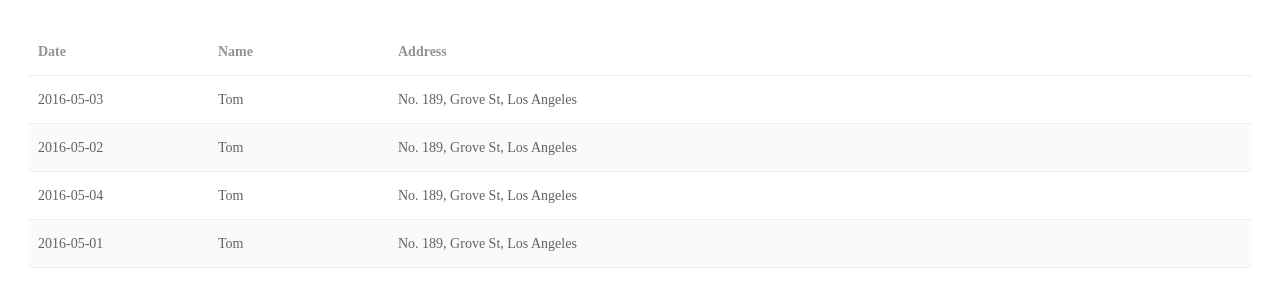
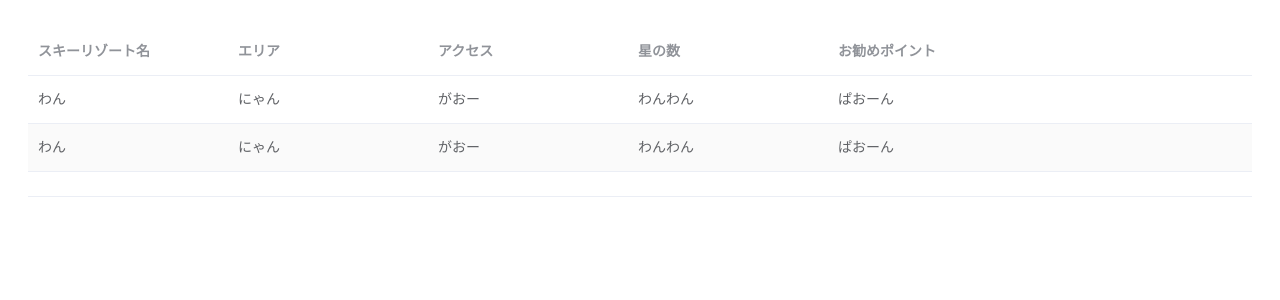
Before and after one commit to yoko-newDeveloper/skiresort_information, a Vue app: page / in a window 1280 px wide. Shown: the top 300 px of the page. Built offline with nearby package versions, Linux system fonts and the light colour scheme.

Commit message:
テーブル作成/READ.me編集

```diff
--- a/src/views/HomeView.vue
+++ b/src/views/HomeView.vue
@@ -4,57 +4,57 @@
   stripe
   style="width: 100%">
   <el-table-column
-    prop="date"
-    label="Date"
-    width="180">
+    prop="skiresortName"
+    label="スキーリゾート名"
+    width="200">
   </el-table-column>
   <el-table-column
-    prop="name"
-    label="Name"
-    width="180">
+    prop="area"
+    label="エリア"
+    width="200">
   </el-table-column>
   <el-table-column
-    prop="address"
-    label="Address">
+    prop="access"
+    label="アクセス"
+    width="200">
   </el-table-column>
+  <el-table-column
+    prop="numberOfStars"
+    label="星の数"
+    width="200">
+  </el-table-column>
+  <el-table-column
+    prop="recommentedPoint"
+    label="お勧めポイント">
+  </el-table-column>
+
 </el-table>
-<!-- <div class="home">
-  <img alt="Vue logo" src="../assets/logo.png">
-  <HelloWorld msg="Welcome to Your Vue.js App"/>
-</div> -->
 </template>
 
 <script>
 export default {
   data () {
     return {
-      tableData: [{
-        date: '2016-05-03',
-        name: 'Tom',
-        address: 'No. 189, Grove St, Los Angeles'
+      tableData: [{ // 項目が5つあるので、要素数（5回ループ又はmapする）
+        skiresortName: 'わん',
+        area: 'にゃん',
+        access: 'がおー',
+        numberOfStars: 'わんわん',
+        recommentedPoint: 'ぱおーん'
       }, {
-        date: '2016-05-02',
-        name: 'Tom',
-        address: 'No. 189, Grove St, Los Angeles'
+        skiresortName: 'わん',
+        area: 'にゃん',
+        access: 'がおー',
+        numberOfStars: 'わんわん',
+        recommentedPoint: 'ぱおーん'
       }, {
-        date: '2016-05-04',
-        name: 'Tom',
-        address: 'No. 189, Grove St, Los Angeles'
-      }, {
-        date: '2016-05-01',
-        name: 'Tom',
-        address: 'No. 189, Grove St, Los Angeles'
+        skiresortName: '',
+        area: '',
+        access: '',
+        numberOfStars: '',
+        recommentedPoint: ''
       }]
     }
   }
 }
-// // @ is an alias to /src
-// import HelloWorld from '@/components/HelloWorld.vue'
-
-// export default {
-//   name: 'HomeView',
-//   components: {
-//     HelloWorld
-//   }
-// }
 </script>
```
Also changed, not shown: 1 other file (tests, documents, lock files or other folders).
